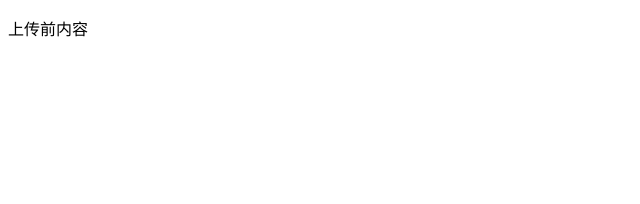
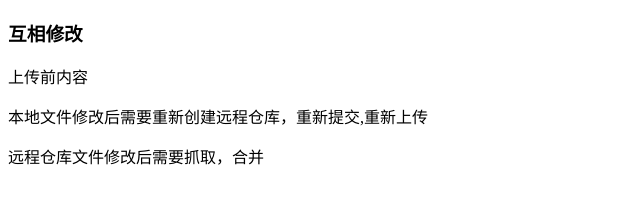
Before and after one commit to tongxianzhu/test2, a plain HTML site: page index.html in a window 1280 px wide. Shown: the whole page, without its empty margins (0-640 px from the left). Drawn offline with Linux system fonts and the light colour scheme.

Commit message:
Update index.html

```diff
--- a/index.html
+++ b/index.html
@@ -5,6 +5,9 @@
 	<title>test2</title>
 </head>
 <body>
+	<h3>互相修改</h3>
 	<p>上传前内容</p>
+	<p>本地文件修改后需要重新创建远程仓库，重新提交,重新上传</p>
+	<p>远程仓库文件修改后需要抓取，合并</p>
 </body>
 </html>
```
